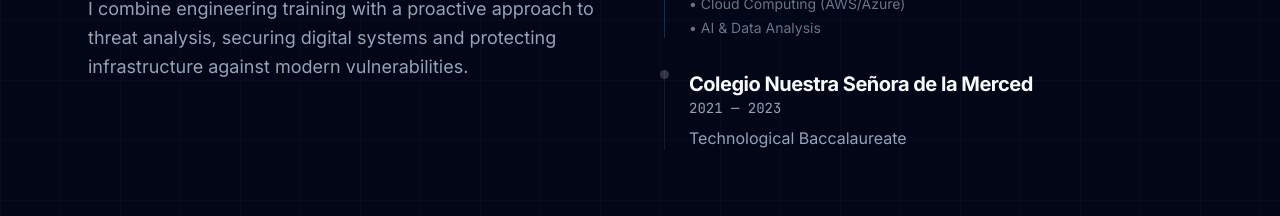
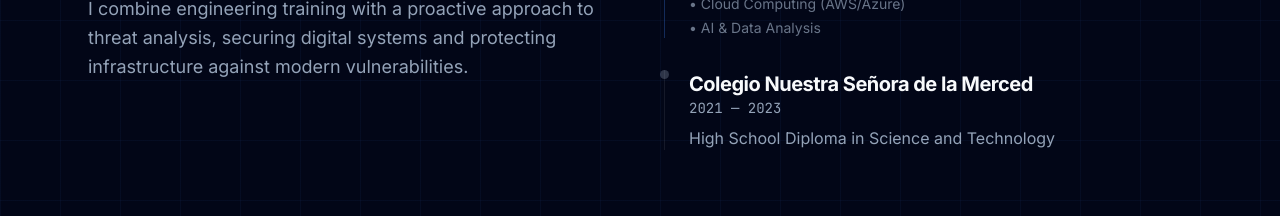
Before and after one commit to Ghostalex07/Portfolio, a React (Vite) app: page / in a window 1280 px wide. Shown: the part 940-1156 px from the top of the page. Built offline with nearby package versions, Linux system fonts and the light colour scheme; no server answers.

Commit message:
feat: Update education entry description
Changed the description for the Colegio Nuestra Señora de la Merced education entry from "Technological Baccalaureate" to "High School Diploma in Science and Technology" for greater accuracy and clarity.

```diff
--- a/src/App.tsx
+++ b/src/App.tsx
@@ -382,7 +382,7 @@ export default function App() {
                 <div className="absolute -left-[5px] top-0 w-[9px] h-[9px] bg-[var(--text-secondary)] opacity-30 rounded-full" />
                 <h3 className="text-xl font-bold text-[var(--text-primary)]">Colegio Nuestra Señora de la Merced</h3>
                 <p className="text-[var(--text-secondary)] font-mono text-sm">2021 — 2023</p>
-                <p className="text-[var(--text-secondary)] mt-2">Technological Baccalaureate</p>
+                <p className="text-[var(--text-secondary)] mt-2">High School Diploma in Science and Technology</p>
               </div>
             </div>
           </div>
```
